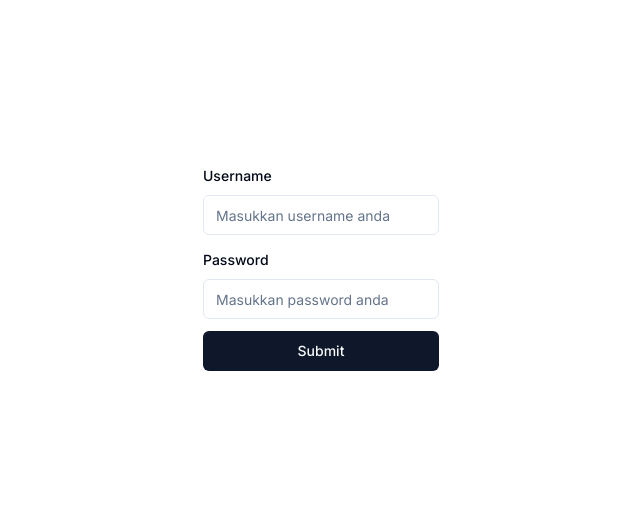
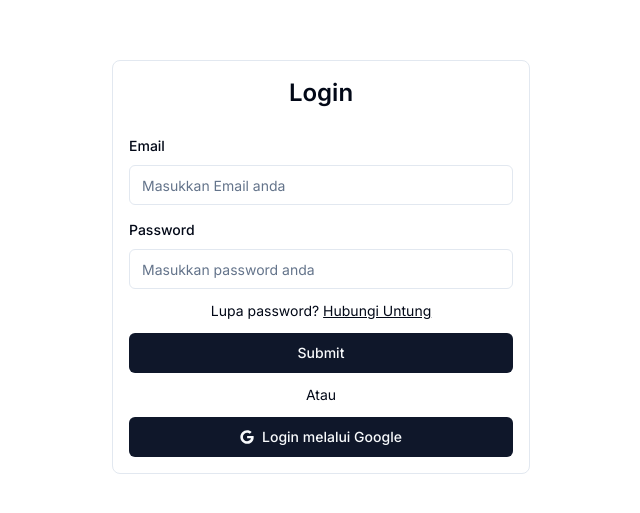
Before and after one commit to mhabbatein/data-management-system-app, a Next.js app: page /login in a window 1280 px wide. Shown: the part 133-646 px from the top of the page, without its empty margins (319-959 px from the left). Built offline with nearby package versions, Linux system fonts and the light colour scheme.

Commit message:
create LoginForm

```diff
--- a/components/LoginForm.tsx
+++ b/components/LoginForm.tsx
@@ -3,6 +3,8 @@
 import { zodResolver } from "@hookform/resolvers/zod";
 import { useForm } from "react-hook-form";
 import * as z from "zod";
+
+import { FaGoogle } from "react-icons/fa";
 
 import { Button } from "@/components/ui/button";
 import {
@@ -15,13 +17,18 @@ import {
   FormMessage,
 } from "@/components/ui/form";
 import { Input } from "@/components/ui/input";
+import Link from "next/link";
+import { TfiEmail } from "react-icons/tfi";
 
 const formSchema = z.object({
-  username: z.string().min(2, {
-    message: "Username minimal 2 karakter",
-  }),
-  password: z.string().min(4, {
-    message: "password minimal 4 karakter",
+  email: z
+    .string()
+    .min(1, {
+      message: "Email wajib diisi",
+    })
+    .email({ message: "email tidak valid" }),
+  password: z.string().min(1, {
+    message: "password wajib diisi",
   }),
 });
 
@@ -30,7 +37,7 @@ export function LoginForm() {
   const form = useForm<z.infer<typeof formSchema>>({
     resolver: zodResolver(formSchema),
     defaultValues: {
-      username: "",
+      email: "",
       password: "",
     },
   });
@@ -42,6 +49,8 @@ export function LoginForm() {
   }
 
   return (
+    <section className="flex flex-col items-center gap-6 rounded-lg border border-input p-4">
+      <h1 className="text-2xl font-semibold">Login</h1>
       <Form {...form}>
         <form
           onSubmit={form.handleSubmit(onSubmit)}
@@ -49,12 +58,13 @@ export function LoginForm() {
         >
           <FormField
             control={form.control}
-          name="username"
+            name="email"
             render={({ field }) => (
-            <FormItem className="gap-y-1.5">
-              <FormLabel>Username</FormLabel>
+              // width is here
+              <FormItem className="w-96 gap-y-1.5">
+                <FormLabel>Email</FormLabel>
                 <FormControl>
-                <Input placeholder="Masukkan username anda" {...field} />
+                  <Input placeholder="Masukkan Email anda" {...field} />
                 </FormControl>
                 {/* <FormDescription>
                 This is your public display name.
@@ -80,8 +90,20 @@ export function LoginForm() {
               </FormItem>
             )}
           />
+          <p className="self-center text-sm">
+            Lupa password?{" "}
+            <Link href="#" className="underline">
+              Hubungi Untung
+            </Link>
+          </p>
           <Button type="submit">Submit</Button>
+          <p className="self-center text-sm">Atau</p>
+          <Button className="flex w-full items-center gap-x-2">
+            <FaGoogle />
+            <>Login melalui Google</>
+          </Button>
         </form>
       </Form>
+    </section>
   );
 }
```
Lines whose indentation alone changed are shown as unchanged.
